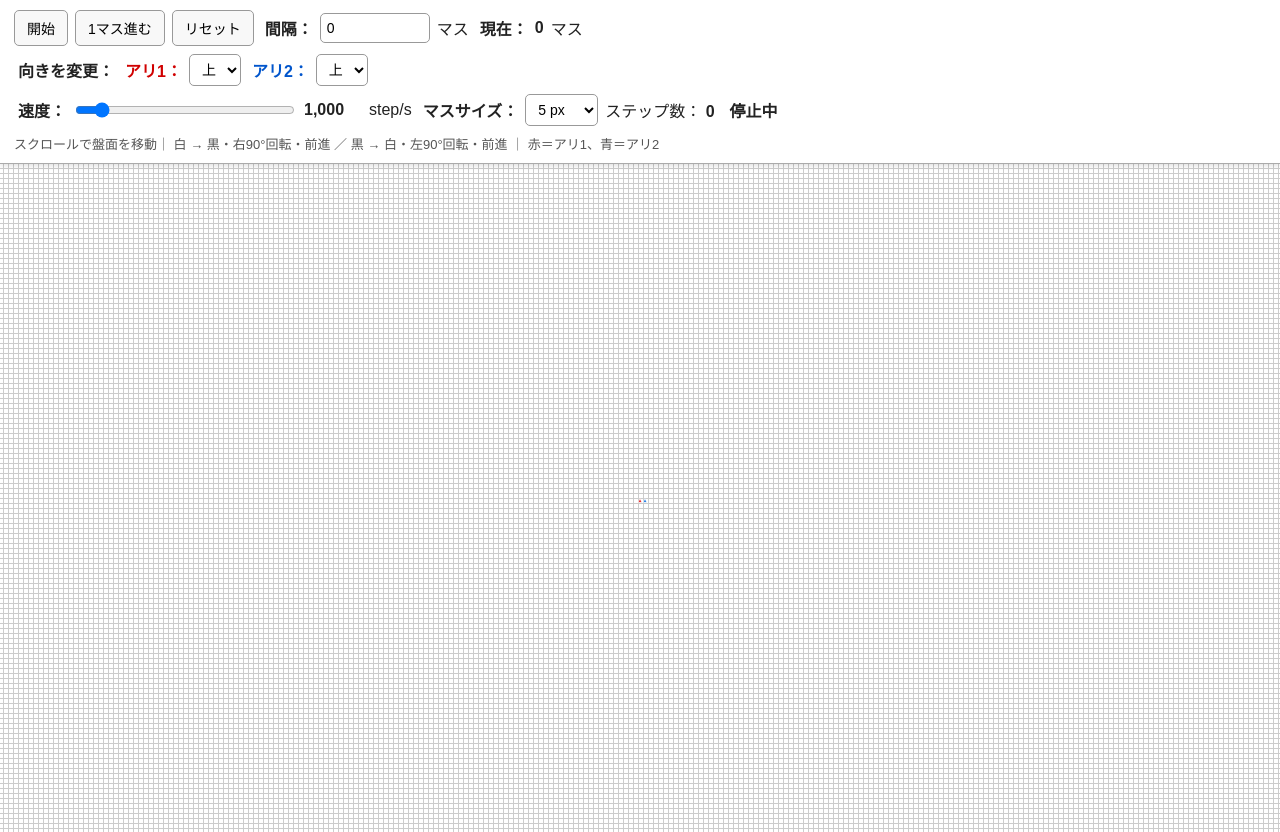
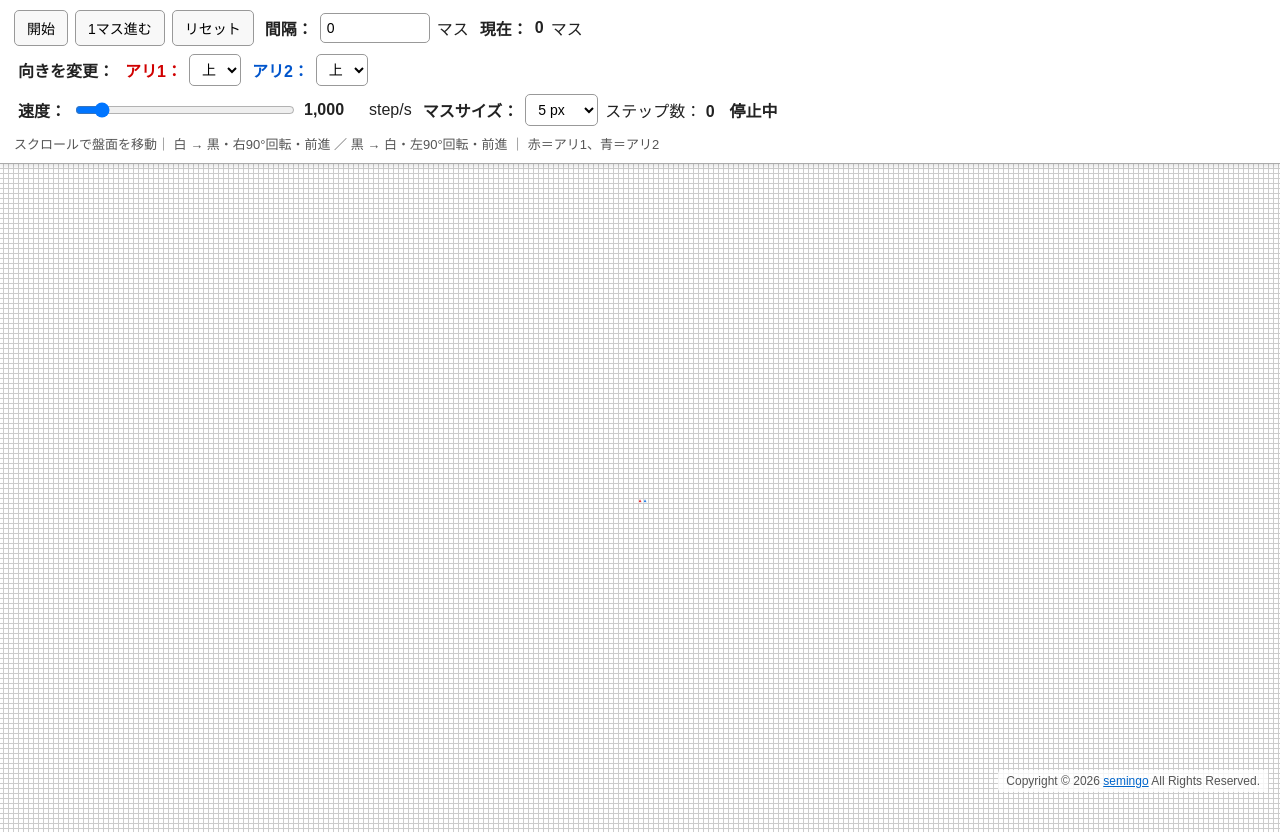
Before and after one commit to semingo2/Langton-s-ant, a plain HTML site: page index.html in a window 1280 px wide. Drawn offline with Linux system fonts and the light colour scheme.

Commit message:
Update index.html

```diff
--- a/index.html
+++ b/index.html
@@ -125,7 +125,10 @@ input[type="number"] {
 </head>
 
 <body>
-
+ <footer style="position: fixed; bottom: 8px; right: 12px; font-size: 12px; color: #555; background: rgba(255, 255, 255, 0.8); padding: 4px 8px; border-radius: 4px; z-index: 10;">
+    <p style="margin: 0;">Copyright © <span id="copyright-year">2026</span> <a href="https://github.io" style="color: #0066cc;">semingo</a> All Rights Reserved.</p>
+  </footer>
+  <script>(function(){var s=2026,y=new Date().getFullYear();document.getElementById("copyright-year").textContent=y>s?s+"-"+y:String(s);})();</script>
 <div class="control-panel">
 
     <div class="row">
```
